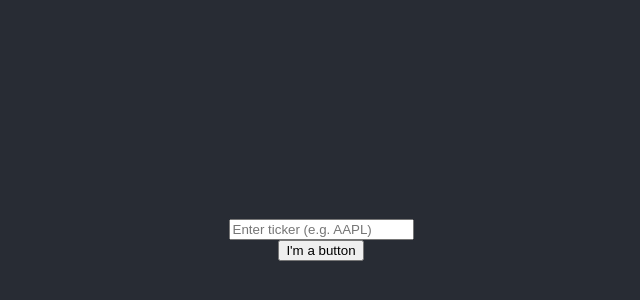
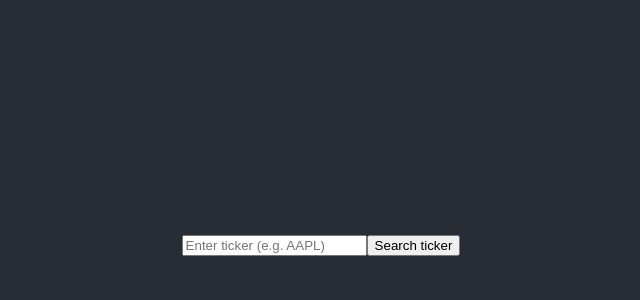
Before and after one commit to fermezag05/portfolioDashboard, a React (Create React App) app in the folder frontend/: page / in a window 1280 px wide. Shown: the part 160-460 px from the top of the page, without its empty margins (319-959 px from the left). Built offline with nearby package versions, Linux system fonts and the light colour scheme.

Commit message:
frontend now receives data from backend, starting PriceCharts

```diff
--- a/frontend/src/App.tsx
+++ b/frontend/src/App.tsx
@@ -7,7 +7,6 @@ function App() {
   return (
     <div className="App">
       <header className="App-header">
-        <input type="text" placeholder="Enter ticker (e.g. AAPL)" />
         <TickerInput />
       </header>
     </div>
--- a/frontend/src/components/TickerInput.tsx
+++ b/frontend/src/components/TickerInput.tsx
@@ -1,5 +1,33 @@
+import { useState } from "react";
+import axios from "axios";
+
 function TickerInput() {
-  return <button>I'm a button</button>;
+  const [ticker, setTicker] = useState("");
+  const [prices, setPrices] = useState([]);
+
+  function handleSearch() {
+    axios
+      .get(`http://localhost:8000/stock/${ticker}`, {
+        params: {
+          period: "1y",
+        },
+      })
+      .then((response) => {
+        setPrices(response.data);
+      });
+  }
+
+  return (
+    <div>
+      <input
+        type="text"
+        value={ticker}
+        onChange={(e) => setTicker(e.target.value)}
+        placeholder="Enter ticker (e.g. AAPL)"
+      />
+      <button onClick={handleSearch}>Search ticker</button>
+    </div>
+  );
 }
 
 export default TickerInput;
```
Also changed, not shown: frontend/src/components/PriceChart.tsx (added), 2 other files (tests, documents, lock files or other folders).
